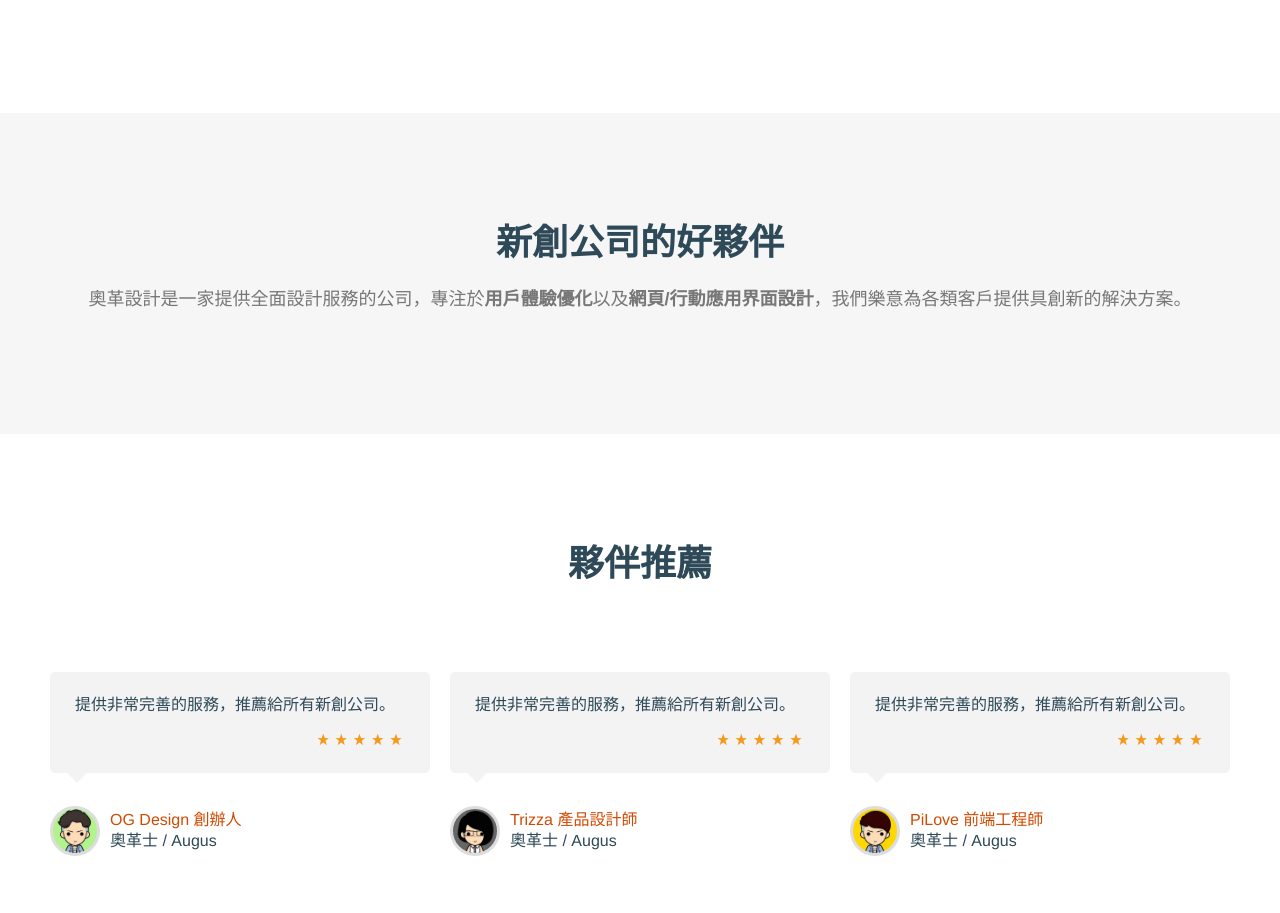
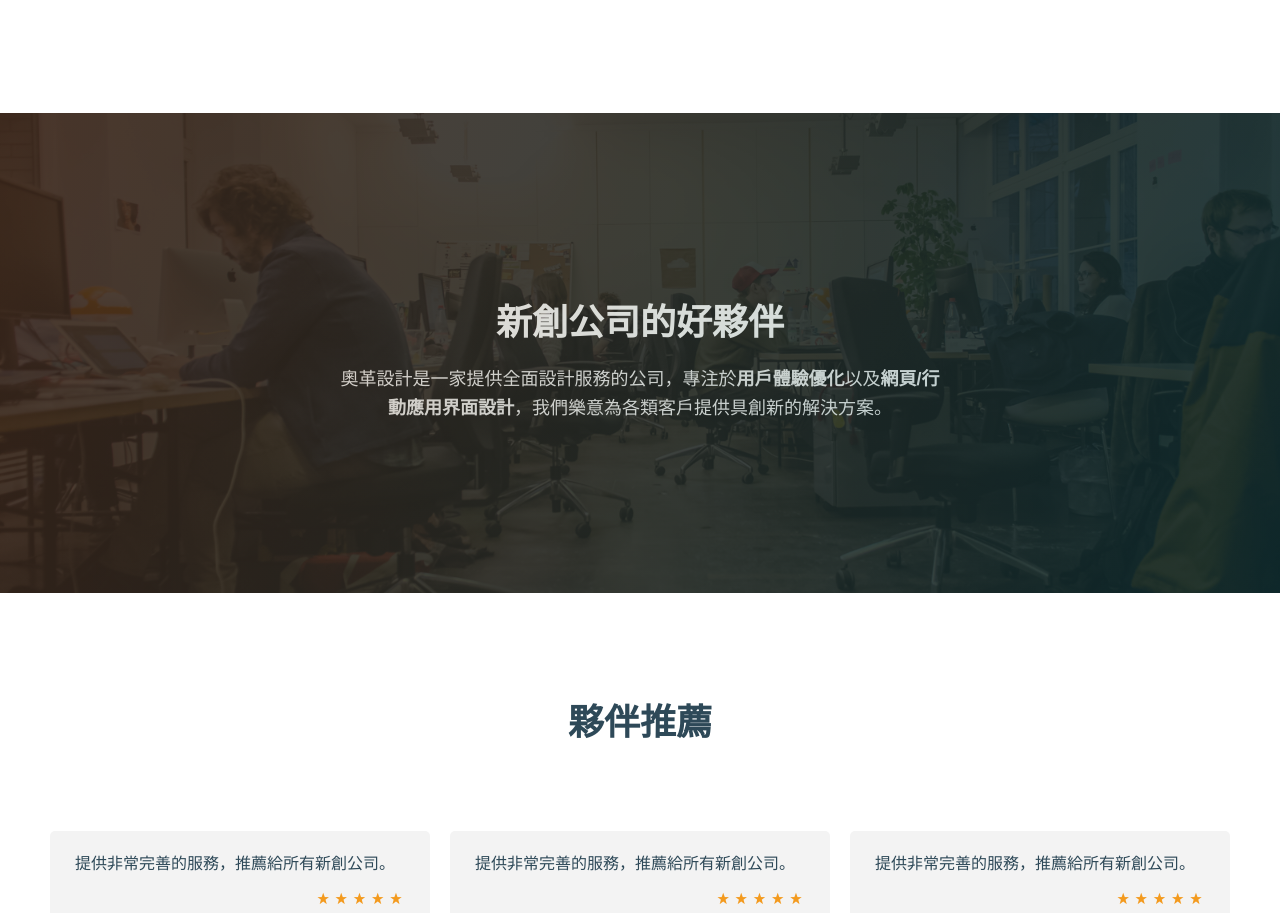
Before and after one commit to Augus/og-design, a plain HTML site: page index.html in a window 1280 px wide. Shown: the part 1263-2176 px from the top of the page. Drawn offline with nearby package versions, Linux system fonts and the light colour scheme; a script that the page names is missing.

Commit message:
新增新創banner

```diff
--- a/index.html
+++ b/index.html
@@ -98,7 +98,7 @@
 
 
         <!-- 新創公司的好夥伴 -->
-        <div class="feature-section gray">
+        <div class="feature-section dark startup-partner">
             <div class="feature-content">
                 <h2>新創公司的好夥伴</h2>
                 <!-- <p>想要提升產品使用經驗嗎？聯絡我們，我們將給你最優質的服務</p> -->
--- a/scss/_landing.scss
+++ b/scss/_landing.scss
@@ -284,6 +284,8 @@ form {
 	}
 }
 
+
+
 .feature-section {
 	padding: 100px 20px;
 	&.first {
@@ -316,6 +318,56 @@ form {
 			p {
 				color: #eee;
 				max-width: 600px;
+			}
+		}
+	}
+	&.startup-partner {
+		position: relative;
+		background-image: url(../images/startups/1.jpg);
+		background-size: cover;
+		background-repeat: no-repeat;
+		background-position: center;
+		height: 480px;
+		&:after {
+			z-index: 1;
+			position: absolute;
+			top: 0;
+			left: 0;
+			right: 0;
+			bottom: 0;
+			content: "";
+			background: -webkit-linear-gradient(left top, #FFA26D, #3ABED0);
+			background: -moz-linear-gradient(left top, #FFA26D, #3ABED0);
+			opacity: 0.2;
+		}
+		&:before {
+			z-index: 0;
+			position: absolute;
+			top: 0;
+			left: 0;
+			right: 0;
+			bottom: 0;
+			content: "";
+			background-color: #000;
+			opacity: 0.85;
+		}
+		.feature-title {
+			color: #fff;
+		}
+		.feature-content {
+			position: absolute;
+			top: 180px;
+			left:0;
+			right: 0;
+			h2 {
+				color: #fff;
+				max-width: 600px;
+				opacity: .9;
+			}
+			p {
+				color: #eee;
+				max-width: 600px;
+				opacity: .9;
 			}
 		}
 	}
```
Also changed, not shown: css/style.css, images/startups/1.jpg (added), images/startups/3.jpg (added), 1 other file.
